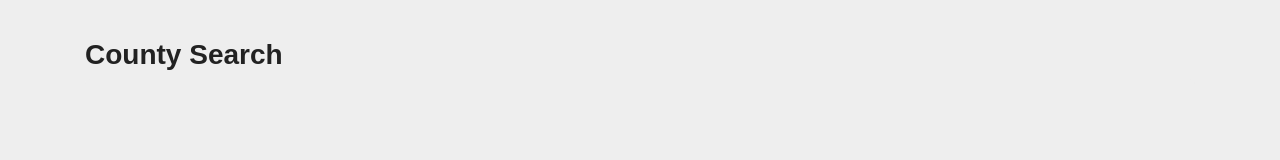
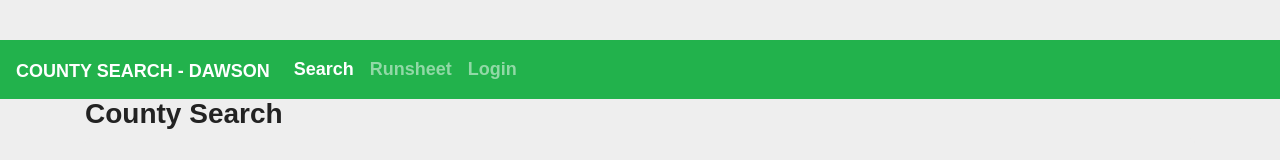
Before and after one commit to bavillalon/project3, a React (Create React App) app in the folder client/: page / in a window 1280 px wide. Shown: the top 160 px of the page. Built offline with nearby package versions, Linux system fonts and the light colour scheme; no server answers; a web font is replaced by a local one.

Commit message:
added nav bar and added ternary for login and logout

```diff
--- a/client/src/App.js
+++ b/client/src/App.js
@@ -7,6 +7,7 @@ import { Input, FormBtn } from "./components/Form";
 import Thumbnail from "./components/Thumbnail";
 import Jumbotron from "./components/Jumbotron";
 import API from "./utils/API";
+
 
 class App extends Component {
 
--- a/client/src/components/Nav/index.js
+++ b/client/src/components/Nav/index.js
@@ -6,7 +6,7 @@ function Nav() {
   return (
     <nav className="navbar navbar-expand-lg navbar-dark bg-success">
       <Link className="navbar-brand" to="/">
-        React Google Book Search
+        County Search - Dawson
       </Link>
       <div>
         <ul className="navbar-nav">
@@ -24,11 +24,29 @@ function Nav() {
           </li>
           <li className="nav-item">
             <Link
-              to="/saved"
-              className={window.location.pathname === "/saved" ? "nav-link active" : "nav-link"}
+              to="/runsheet"
+              className={window.location.pathname === "/runsheet" ? "nav-link active" : "nav-link"}
             >
-              Saved
+              Runsheet
             </Link>
+          </li>
+          <li className="nav-item">
+            {localStorage.getItem('jwtToken') ? (<Link
+            to="/login"
+              onClick={() => {
+                localStorage.removeItem('jwtToken');
+                window.location.reload();
+              }
+              }
+              className="nav-link"
+            >
+              Logout
+            </Link>) : (<Link
+                to="/login"
+                className={window.location.pathname === "/login" ? "nav-link active" : "nav-link"}
+              >
+                Login
+            </Link>)}
           </li>
         </ul>
       </div>
--- a/client/src/index.js
+++ b/client/src/index.js
@@ -1,7 +1,7 @@
 import React from "react";
 import ReactDOM from "react-dom";
 import App from "./App";
-import Books from "./pages/Saved";
+import Runsheet from "./pages/Runsheet";
 import NoMatch from "./pages/NoMatch";
 import Search from "./pages/Search"
 import Nav from "./components/Nav";
@@ -15,11 +15,13 @@ axios.defaults.headers.common['Authorization'] = localStorage.getItem('jwtToken'
 ReactDOM.render(
   <Router>
     <div>
+      <Nav />
+
       <Switch>
         <Route exact path='/' component={App} />
         <Route exact path='/login' component={Login} />
         <Route exact path='/register' component={Register} />
-        <Route exact path="/saved" component={Books} />
+        <Route exact path="/runsheet" component={Runsheet} />
       </Switch>
     </div>
   </Router >,
```
Also changed, not shown: client/src/pages/Runsheet.js (renamed from client/src/pages/Saved.js).
